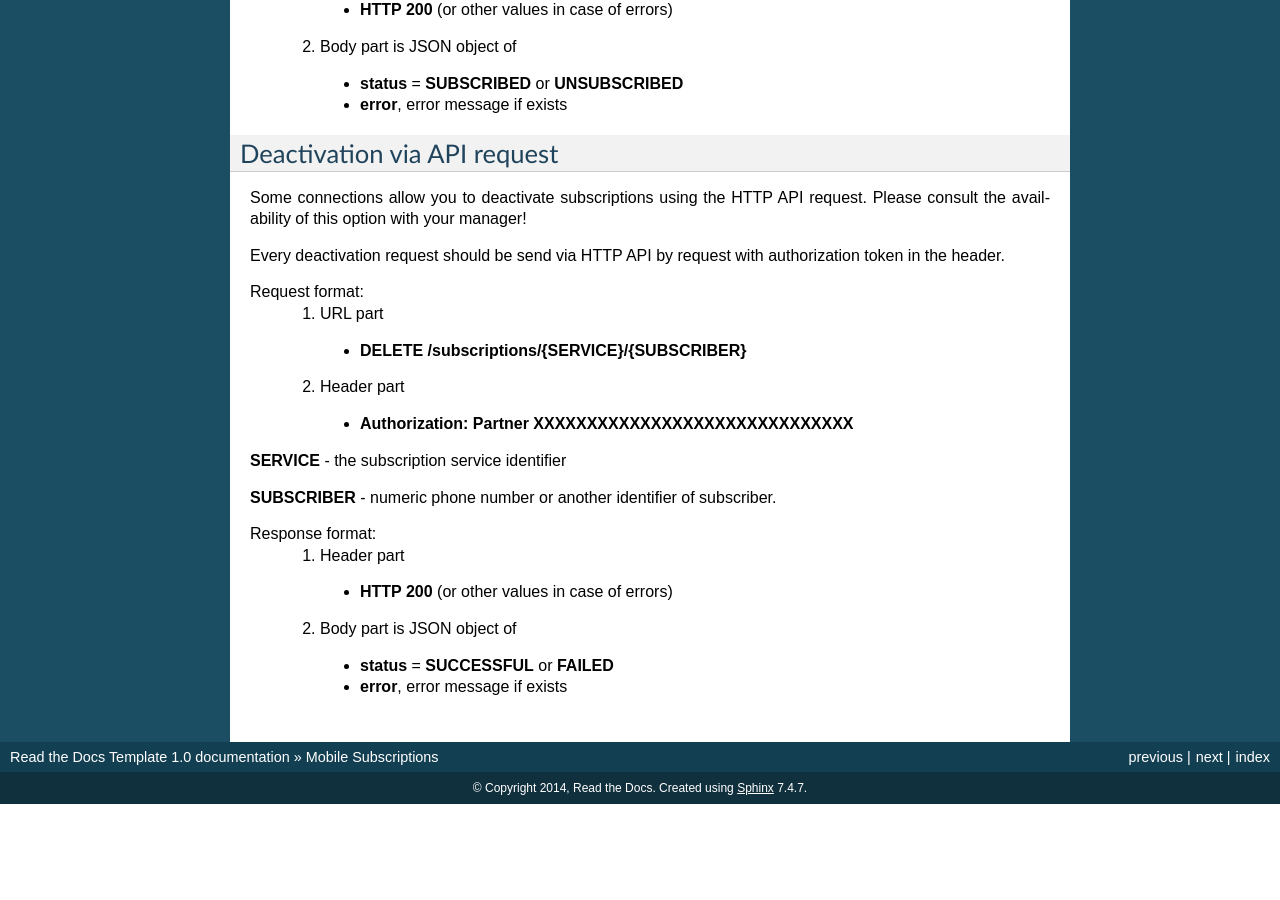
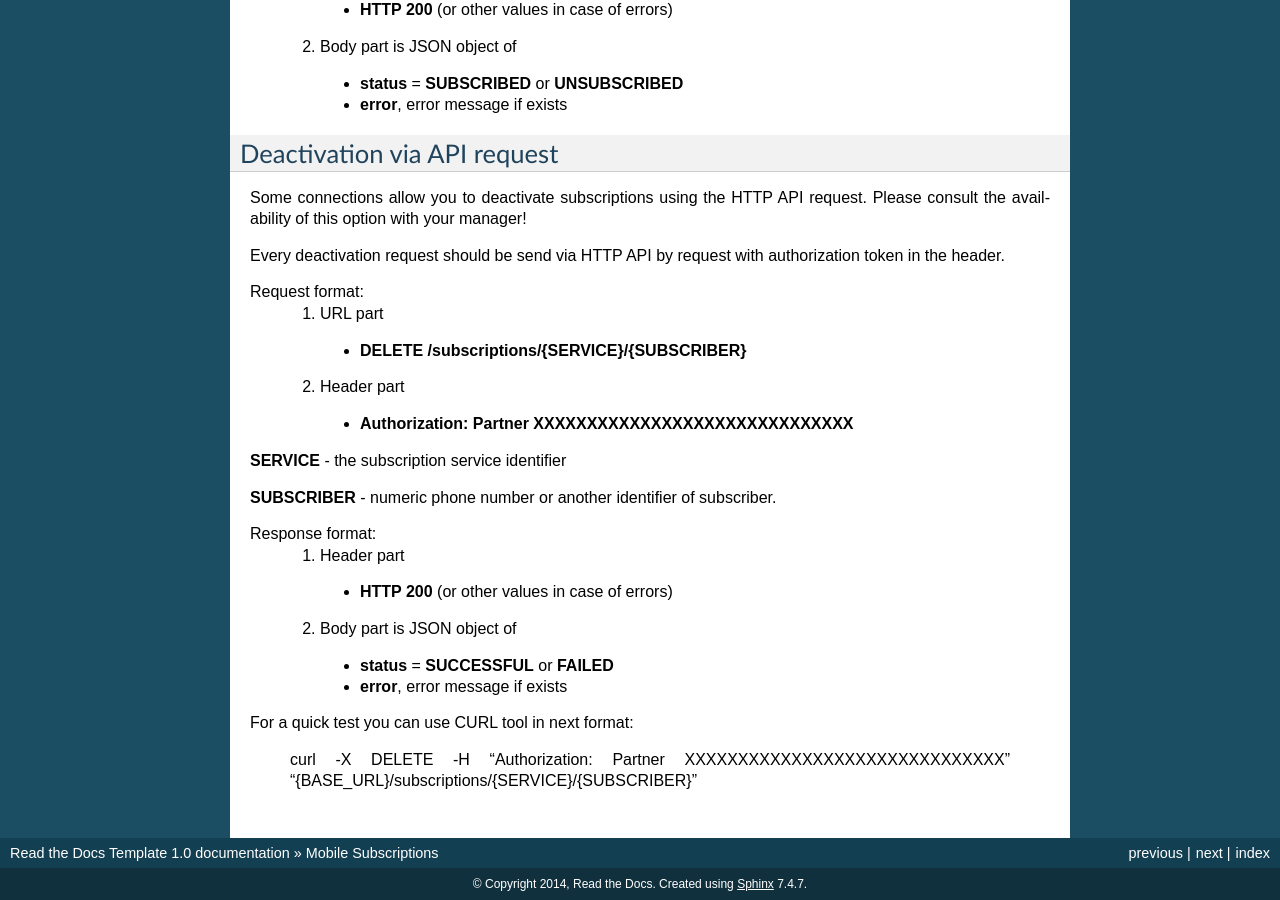
Before and after one commit to megasyst/lab, a Sphinx documentation site: the page built from docs/2_subscription.rst, in a window 1280 px wide and 900 px high, scrolled down 6775 px. Built offline with Sphinx 7.4.7, drawn with Linux system fonts in a browser that asks for light colours; before the commit the page ends 7579 px from its top, so only the background shows below that.

Commit message:
Update 2_subscription.rst

```diff
--- a/docs/2_subscription.rst
+++ b/docs/2_subscription.rst
@@ -374,3 +374,7 @@ Response format:
   2. Body part is JSON object of
     - **status** = **SUCCESSFUL** or **FAILED**
     - **error**, error message if exists
+
+For a quick test you can use CURL tool in next format:
+
+   curl -X DELETE -H "Authorization: Partner XXXXXXXXXXXXXXXXXXXXXXXXXXXXXX" "{BASE_URL}/subscriptions/{SERVICE}/{SUBSCRIBER}"
```
